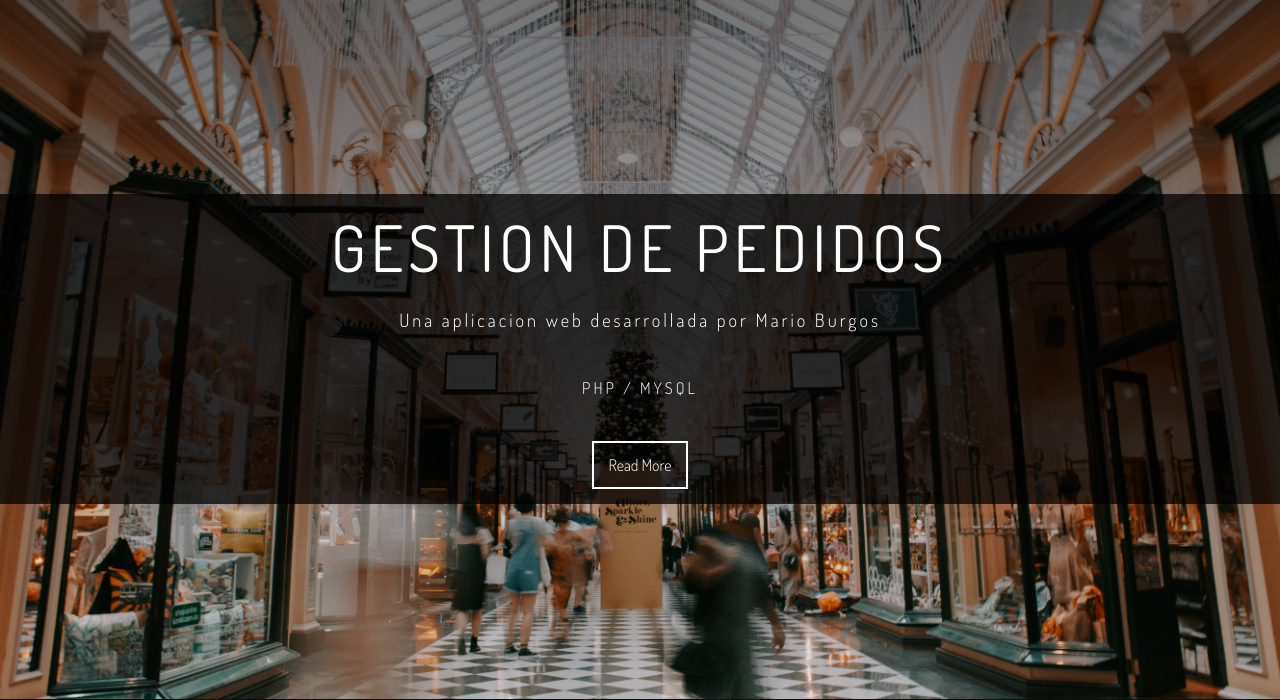
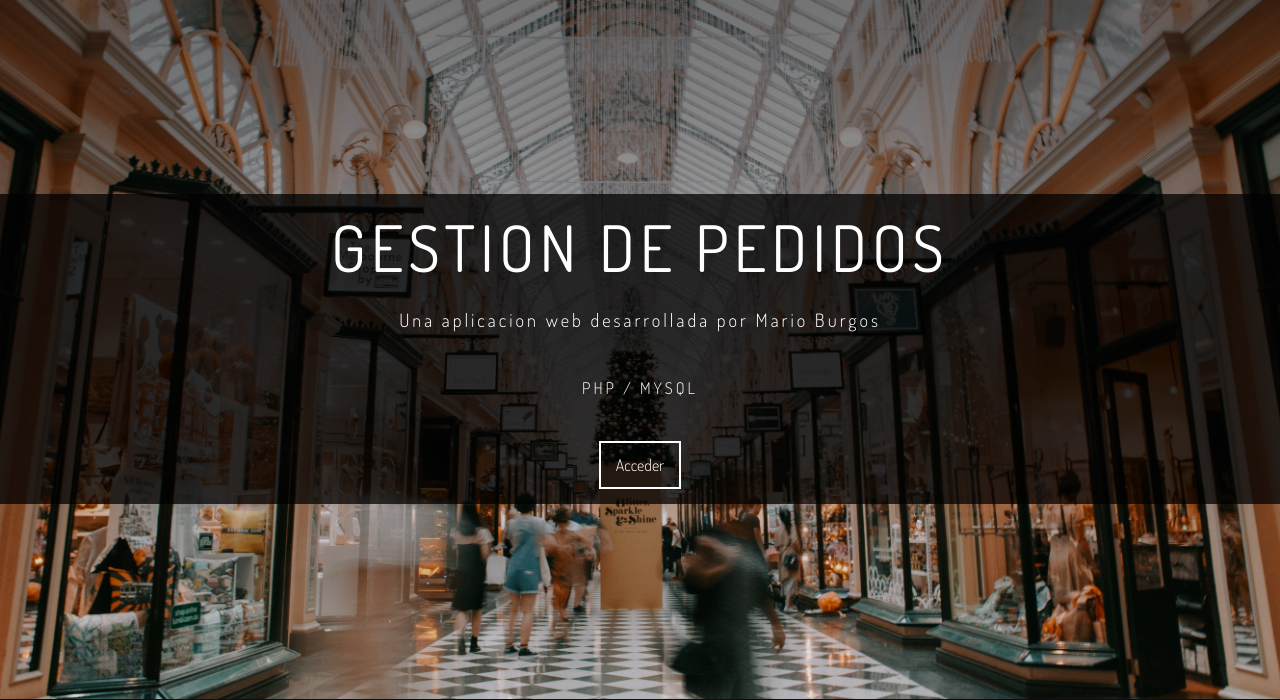
Before and after one commit to MarioBurgos/gestion_de_pedidos_CRUD_PHP_MVC, a PHP site: page / in a window 1280 px wide. Shown: the part 101-801 px from the top of the page. Run offline with PHP 8.4, Linux system fonts and the light colour scheme; some libraries are stand-ins or nearby versions.

Commit message:
README.md

```diff
--- a/view/inicio.php
+++ b/view/inicio.php
@@ -3,6 +3,6 @@
         <h1>Gestion de pedidos</h1>
         <p>Una aplicacion web desarrollada por Mario Burgos</p>
         <p class="text-center"><small>PHP / MYSQL</small></p>
-        <a href="" class="home-button">Read More</a>
+        <a href="" class="home-button">Acceder</a>
     </div>
 </section>
```
Also changed, not shown: README.md (added), assets/img/landing-page-screenshot.png (added).
